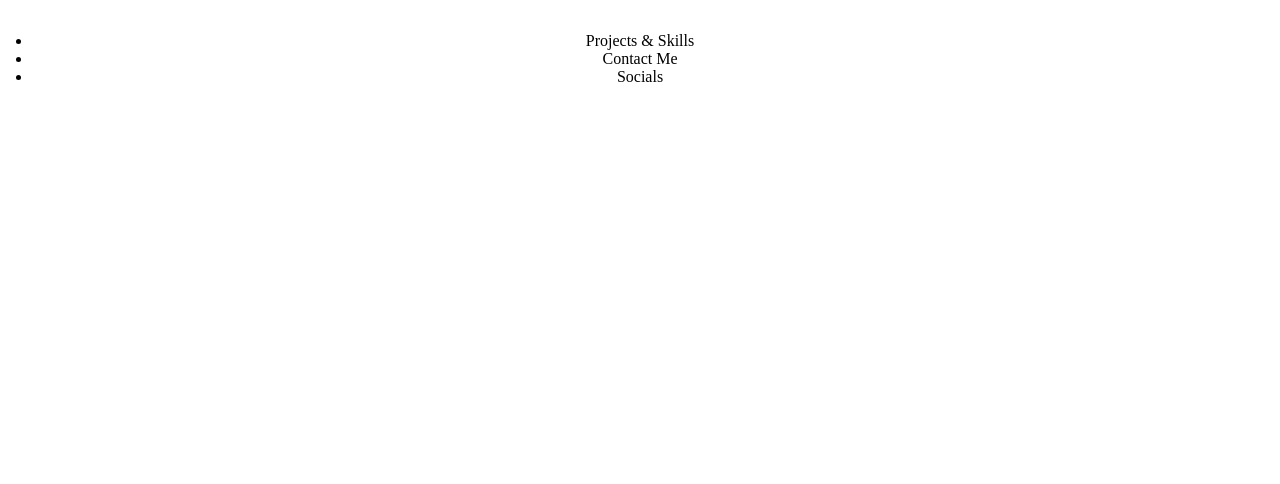
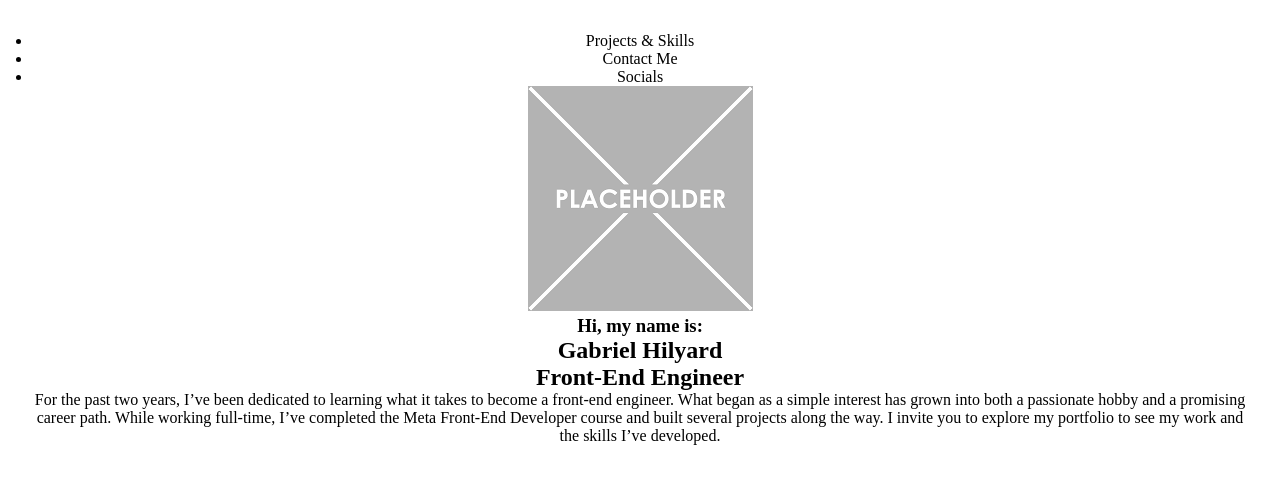
Before and after one commit to Gabriel-Hilyard/PersonalPortfolio, a React (Vite) app: page / in a window 1280 px wide. Shown: the top 484 px of the page. Built offline with nearby package versions, Linux system fonts and the light colour scheme.

Commit message:
Added HTML elements to Navigation and Hero, imported placeholder image for self-portrait

```diff
--- a/src/Components/Hero.jsx
+++ b/src/Components/Hero.jsx
@@ -1,5 +1,5 @@
 import React from 'react';
-
+import PlaceHolder from '/src/assets/PlaceHolder.png';
 console.log('Hero working')
 
 function Hero() {
@@ -7,7 +7,25 @@ function Hero() {
 
   return (
     <>
-
+    <section>
+        <div className='heroPortrait'>
+            <img src={PlaceHolder}/>
+        </div>
+        <div className='heroName'>
+            <h3>Hi, my name is:</h3>
+            <h1>Gabriel Hilyard</h1>
+            <h1>Front-End Engineer</h1>
+        </div>
+        <div className='heroParagraph'>
+            <p>For the past two years, I’ve been dedicated to learning what it
+                takes to become a front-end engineer. What began as a simple
+                interest has grown into both a passionate hobby and a promising
+                career path. While working full-time, I’ve completed the Meta
+                Front-End Developer course and built several projects along the
+                way. I invite you to explore my portfolio to see my work and the
+                skills I’ve developed.</p>
+        </div>
+    </section>
     </>
   )
 }
```
Also changed, not shown: src/assets/PlaceHolder.png (added).
